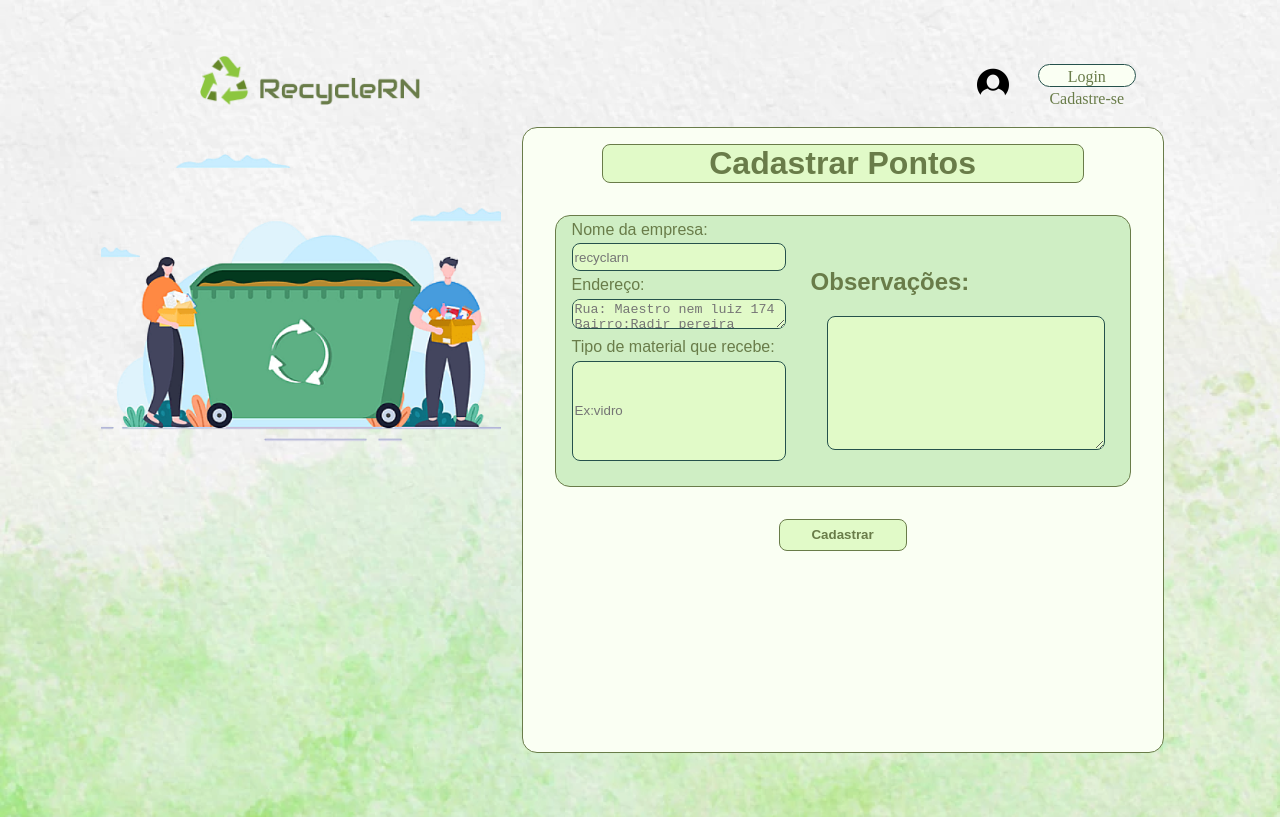
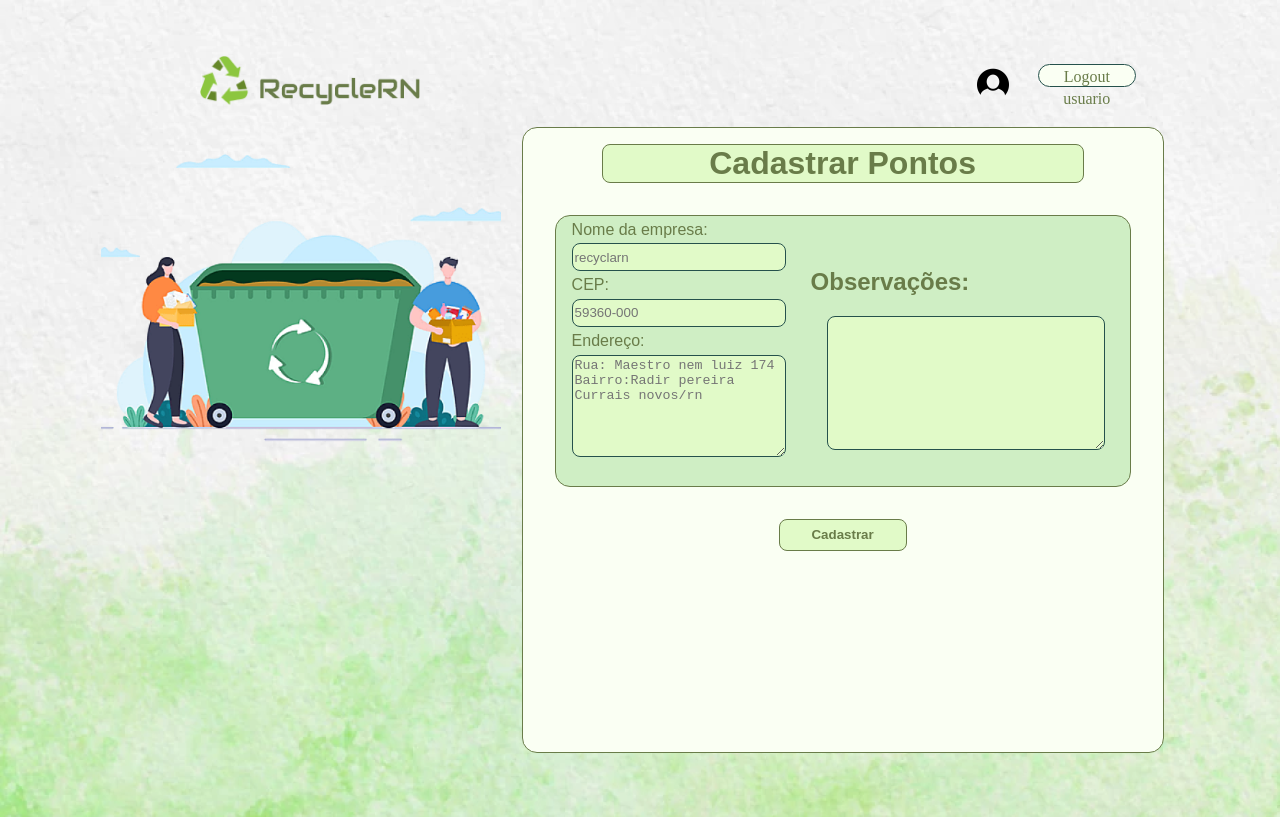
Before and after one commit to AmandaKly/recycle, a React (Create React App) app in the folder Front-end/: page /CadastrarPontos in a window 1280 px wide. Built offline with nearby package versions, Linux system fonts and the light colour scheme; a web font is replaced by a local one.

Commit message:
Alterações frontend

```diff
--- /dev/null
+++ b/Front-end/src/components/Cabecalho3.js
@@ -0,0 +1,21 @@
+import { BrowserRouter, Routes, Route, Link } from "react-router-dom";
+import Logo from '../imagens/logo2.png'
+import Imglogin from '../imagens/login.png'
+import RecicleRN from '../imagens/RecycleRN.png'
+
+function Cabecalho3(){
+    return(
+        <>
+        <header>
+               <img src={Logo} alt="Logo" className="logosite" />
+                <img src={RecicleRN} alt="Logo" className="RecyclaRN" />
+                <img src={Imglogin} alt="Imagem de login" className="loginsite" />
+                <div className="login" >
+                    <Link to="/" id="botaologin" >Logout</Link>
+                    {/* <Link to="/Cadastro" className="cadastro">Cadastre-se</Link> */}
+                </div>
+            </header>
+           </>
+    )
+}
+export default Cabecalho3
--- /dev/null
+++ b/Front-end/src/components/Cabecalho4.js
@@ -0,0 +1,21 @@
+import { BrowserRouter, Routes, Route, Link } from "react-router-dom";
+import Logo from '../imagens/logo2.png'
+import Imglogin from '../imagens/login.png'
+import RecicleRN from '../imagens/RecycleRN.png'
+
+function Cabecalho4(){
+    return(
+        <>
+        <header>
+               <img src={Logo} alt="Logo" className="logosite" />
+                <img src={RecicleRN} alt="Logo" className="RecyclaRN" />
+                <img src={Imglogin} alt="Imagem de login" className="loginsite" />
+                <div className="login" >
+                    <Link to="/" id="botaologin" >Logout</Link>
+                    <Link to="/Ponto do usuario" className="cadastro">usuario</Link>
+                </div>
+            </header>
+           </>
+    )
+}
+export default Cabecalho4
--- a/Front-end/src/pages/PontosDeColeta.js
+++ b/Front-end/src/pages/PontosDeColeta.js
@@ -1,9 +1,6 @@
 import api from "../services/api";
 import Cabecalho from "../components/Cabecalho";
 import { Component } from "react";
-
-
-
 
 class PontosDeColeta extends Component {
 
@@ -12,12 +9,12 @@ class PontosDeColeta extends Component {
     }
 
     async componentDidMount(){
-        const response = await api.get('/pontos',data)
+        const response = await api.get('/pontos')
         this.setState({cep:response.data})
     }
 
     render(){
-        const {cep}= this.state;
+        const {cep} = this.state;
 
     return (
         <>
--- a/Front-end/src/pages/PontosDoUsuario.js
+++ b/Front-end/src/pages/PontosDoUsuario.js
@@ -1,6 +1,6 @@
 
 import { useState } from "react";
-import Cabecalho2 from "../components/Cabecalho2";
+import Cabecalho3 from "../components/Cabecalho3";
 import {  Link } from "react-router-dom";
 
 
@@ -9,7 +9,7 @@ function PontosDoUsuario() {
 
     return (
         <>
-            <Cabecalho2 />
+            <Cabecalho3 />
 
             <main>
             <div id="pontos">
--- a/Front-end/src/pages/cadastrarpontos.js
+++ b/Front-end/src/pages/cadastrarpontos.js
@@ -1,14 +1,15 @@
-import Cabecalho2 from "../components/Cabecalho2";
+import Cabecalho4 from "../components/Cabecalho4";
 import React from 'react'
 import imgemcadastropontos from '../imagens/imgcadastropontos.png'
 import axios from "axios";
+import InputMask from 'react-input-mask';
 
 function CadastrarPontos() {
     const [nome,setnome]=React.useState('')
     const [endereco_ponto,setendereco_ponto]=React.useState('')
-    const [material,setmaterial]=React.useState('')
+    // const [material,setmaterial]=React.useState('')
     const [descricao,setdescricao]=React.useState('')
-
+    const [cep,setcep]=React.useState('')
 
 
 
@@ -17,8 +18,9 @@ function CadastrarPontos() {
         const data = {
             nome:nome,
             endereco_ponto:endereco_ponto,
-            material:material,
-            descricao:descricao
+            // material:material,
+            descricao:descricao,
+            cep:cep
         }
         axios.post( 'http://127.0.0.1:3333/api/usuario/:id/pontos',data)//rota que cadastra no server
          .then((response) =>{
@@ -38,7 +40,7 @@ function CadastrarPontos() {
     }
     return (
         <>
-            <Cabecalho2 />
+            <Cabecalho4 />
 
             <main>
             <form onSubmit={CadastrarPontos}>
@@ -52,10 +54,13 @@ function CadastrarPontos() {
                         <div className="cadastrar">
                             <label>Nome da empresa:</label>
                             <input type="text" placeholder="recyclarn"  value={nome} onChange={(e) => setnome(e.target.value)}/>
+                            <label>CEP:</label>
+                            <InputMask
+                                mask="99999-999" type="text" placeholder="59360-000"  value={cep} onChange={(e) => setcep(e.target.value)}/>
                             <label>Endereço:</label>
                             <textarea cols="30" rows="5" placeholder="Rua: Maestro nem luiz 174        Bairro:Radir pereira    Currais novos/rn " value={endereco_ponto} onChange={(e) => setendereco_ponto(e.target.value)}></textarea>
-                            <label>Tipo de material que recebe:</label>
-                            <input type="text" placeholder="Ex:vidro" value={material} onChange={(e) => setmaterial(e.target.value)} />
+                            {/* <label>Tipo de material que recebe:</label>
+                            <input type="text" placeholder="Ex:vidro" value={material} onChange={(e) => setmaterial(e.target.value)} /> */}
                         </div>
                         <div className="cadastrarobs" >
                             <h2>Observações:</h2>
--- a/Front-end/src/services/api.js
+++ b/Front-end/src/services/api.js
@@ -1,7 +1,15 @@
 import axios from "axios";
 
 const api = axios.create({
-    baseURL:'http://127.0.0.1:3333/api/'
+    baseURL:'http://127.0.0.1:3333/api/',
+    headers: {
+        'Content-Type' : 'application/json',
+        'Acess-Control-Allow-Origin': '*',
+    },
+    withCredentials:true
 });
 
+
+
+
 export default api;
--- a/package.json
+++ /dev/null
@@ -1,5 +0,0 @@
-{
-  "dependencies": {
-    "react-input-mask": "^2.0.4"
-  }
-}
```
Also changed, not shown: 2 other files (tests, documents, lock files or other folders).
